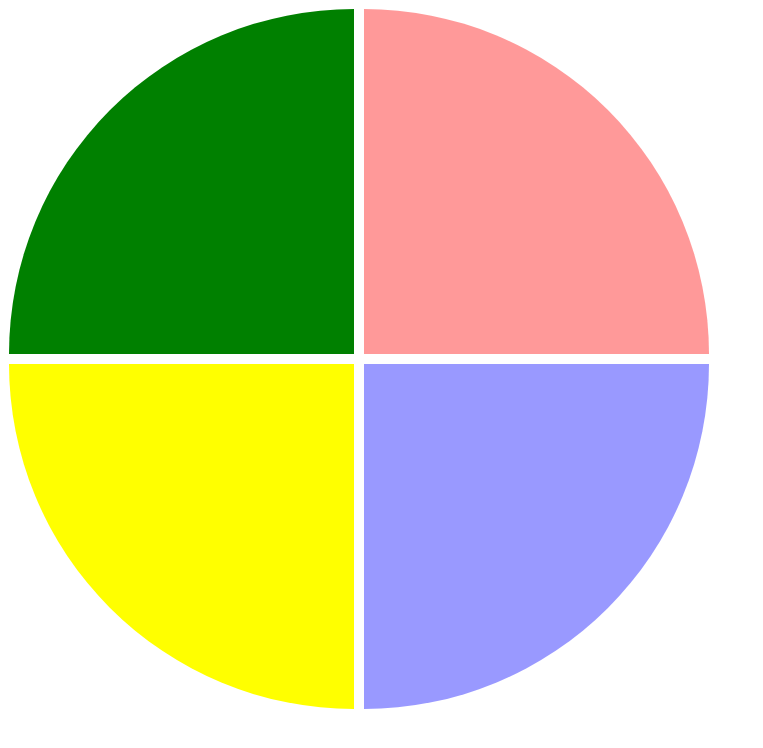
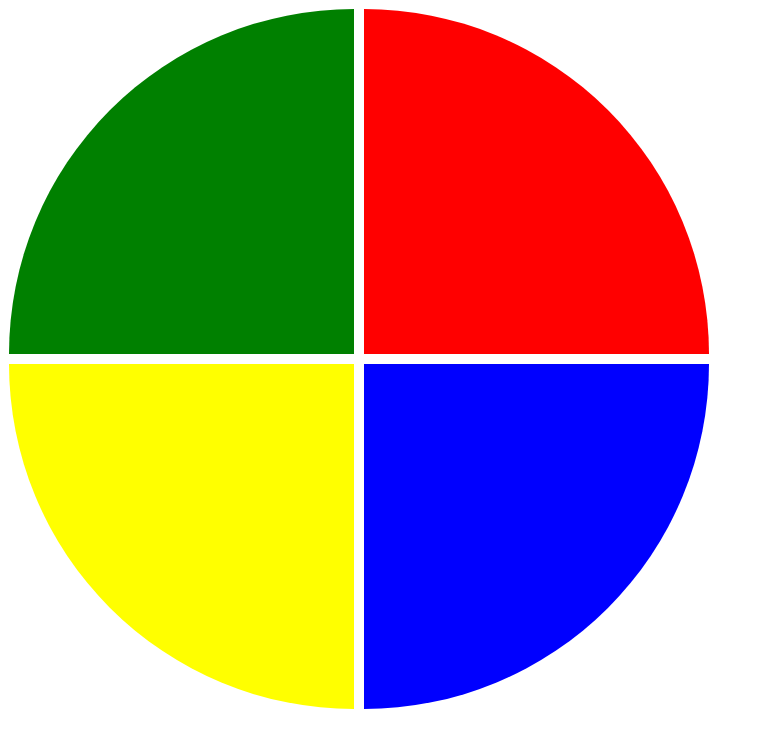
Before and after one commit to vivianzzi/Genizzi, a plain HTML site: page index.html in a window 1280 px wide. Both pictures are taken after a click on the element 536 px from the left and 536 px from the top of the page. Shown: the whole page, without its empty margins (0-763 px from the left). Drawn offline with Linux system fonts and the light colour scheme.

Commit message:
Correção do da cor que não voltava ao normal

```diff
--- a/index.html
+++ b/index.html
@@ -7,7 +7,7 @@
     <title>Genizzi</title>
 </head>
 <body>
-    <div class="main-game">
+    <div class="container" >
         <div class="genius">
             <div class="blue"></div>
             <div class="yellow"></div>
--- a/script.js
+++ b/script.js
@@ -25,14 +25,50 @@ let shuffleOrder = () => {
 }
 
 // acende a proxima cor
-let lightColor = (element, number) => {
-    number = number * 500;
+let lightColor = (element,number) => {
+
+
+    //console.log(number);
+
+
+    let oldColor = window.getComputedStyle(element).backgroundColor;
+
+    number = number*500;
+
+
+
+
     setTimeout(() => {
-            element.classList.add('selected');
-    }, number - 250);
+        element.style.backgroundColor = oldColor;
+        messageAlertCanBeShow=true;
+        //element.classList.remove('selected');
+        switch(element){
+
+            case green:
+                element.style.backgroundColor="#ccffcc";
+                break;
+            case red:
+                element.style.backgroundColor="#ffcccc";
+                break;
+            case blue:
+                element.style.backgroundColor="#b3e0ff";
+                break;
+            case yellow:
+                element.style.backgroundColor="#ffffb3";
+                 break;
+        }
+
+    }, number-250);
+
     setTimeout(() => {
-            element.classList.remove('selected');
-    });
+        element.style.backgroundColor = oldColor;
+
+        //element.classList.remove('selected');
+
+    }, number);
+
+
+
 }
 
 // checa se os botoes clicados sao os mesmos da ordem gerada no jogo
```
